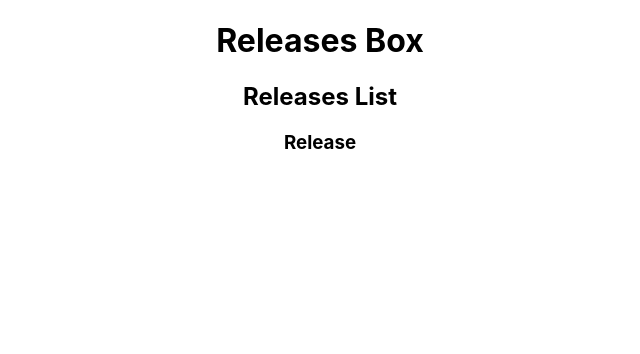
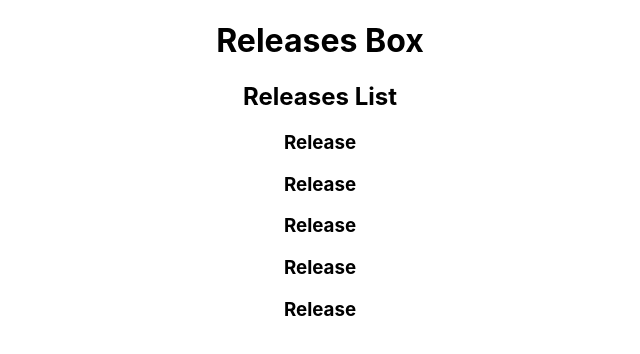
Before and after one commit to josephcooper3/film-releases-app, a React (Create React App) app: page / in a window 1280 px wide. Shown: the top 354 px of the page, without its empty margins (320-960 px from the left). Built offline with nearby package versions, Linux system fonts and the light colour scheme.

Commit message:
adds releaseNodes

```diff
--- a/src/components/ReleasesList.js
+++ b/src/components/ReleasesList.js
@@ -4,10 +4,15 @@ import Release from "./Release";
 class ReleasesList extends Component {
 
   render() {
+
+    const releaseNodes = this.props.data.map(release => {
+      return <Release name={release.name} url={release.url} key={release.id}></Release>
+    })
+
     return (
       <div className="releases-list">
         <h2>Releases List</h2>
-        <Release/>
+        {releaseNodes}
       </div>
     )
   }
--- a/src/containers/ReleasesBox.js
+++ b/src/containers/ReleasesBox.js
@@ -3,11 +3,44 @@ import ReleasesList from "../components/ReleasesList";
 
 class ReleasesBox extends Component {
 
+  constructor(props) {
+    super(props);
+    this.state = {
+      data: [
+        {
+          id: 1,
+          name: "Western Stars",
+          url: "https://www.imdb.com/title/tt10687158/?ref_=rlm"
+        },
+        {
+          id: 2,
+          name: "Doctor Sleep",
+          url: "https://www.imdb.com/title/tt5606664/?ref_=rlm"
+        },
+        {
+          id: 3,
+          name: "Sorry We Missed You",
+          url: "https://www.imdb.com/title/tt8359816/?ref_=rlm"
+        },
+        {
+          id: 4,
+          name: "After The Wedding",
+          url: "https://www.imdb.com/title/tt7985692/?ref_=rlm"
+        },
+        {
+          id: 5,
+          name: "Brittany Runs a Marathon",
+          url: "https://www.imdb.com/title/tt7671064/?ref_=rlm"
+        }
+      ]
+    }
+  }
+
   render() {
     return (
       <div className="releases-box">
         <h1>Releases Box</h1>
-        <ReleasesList/>
+        <ReleasesList data={this.state.data}/>
       </div>
     )
   }
```
Also changed, not shown: public/manifest.json, react_film_releases_component_hierarchy.png (deleted).
